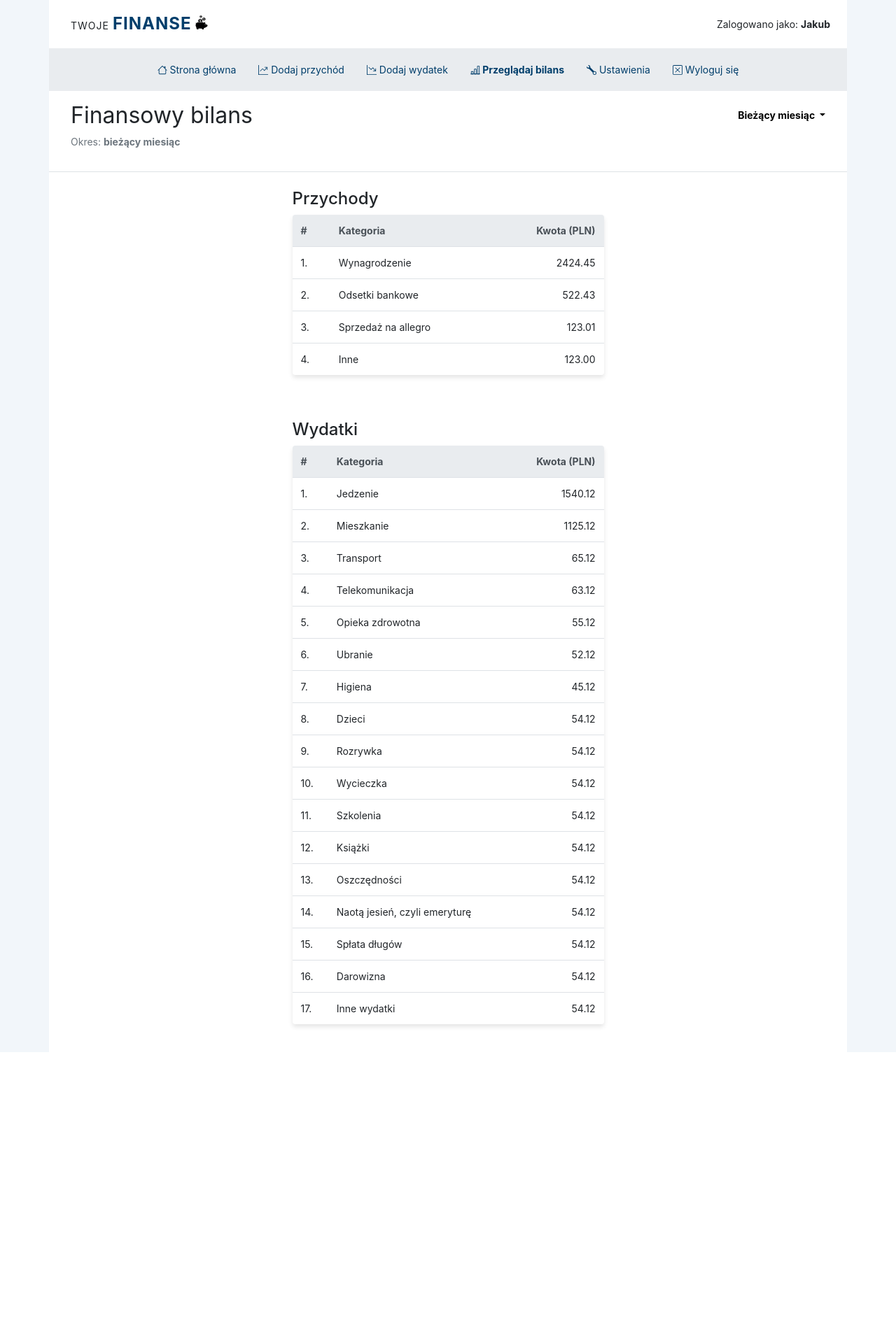
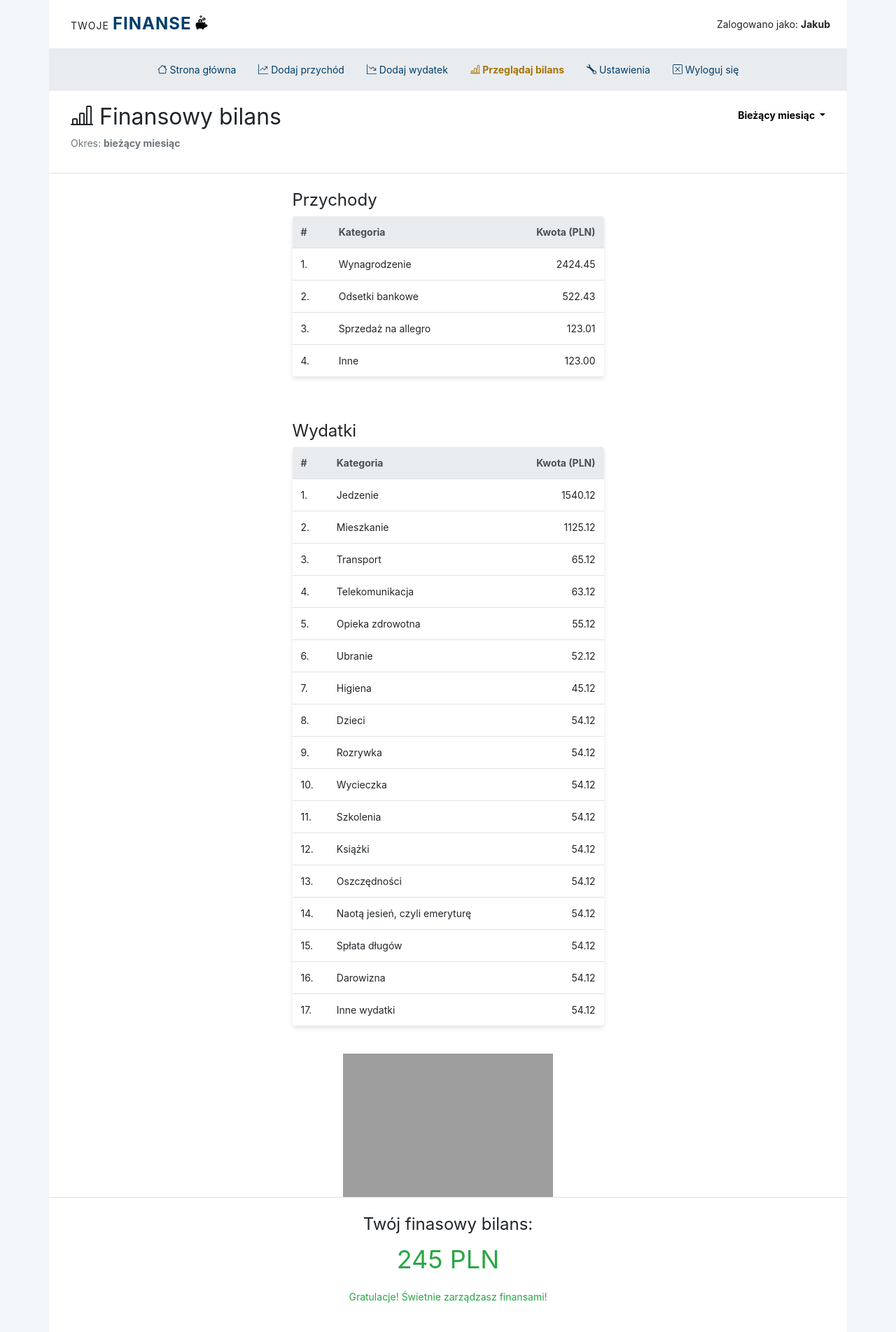
Before and after one commit to justynalezuch/Finance-Book, a PHP site: page /financial-balance.html in a window 1280 px wide. Shown: the whole page at 70% size. Before the commit the page ends 1504 px from the top, so only its background shows below. Run offline with PHP 8.4, Linux system fonts and the light colour scheme; a map, chart or similar area stays blank; some libraries are stand-ins or nearby versions; grey boxes are pictures that could not be loaded.

Commit message:
Add pie chart and summary

```diff
--- a/app.js
+++ b/app.js
@@ -1,20 +1,20 @@
 $(document).ready(function () {
 
-    let currentDate = new Date();
+    // let currentDate = new Date();
+    //
+    // let currentDay = currentDate.getDate();
+    // let currentMonth = currentDate.getMonth()+1;
+    // let currentYear = currentDate.getFullYear();
+    //
+    // if(currentDay<10)
+    //     currentDay='0'+currentDay;
+    //
+    // if(currentMonth<10)
+    //     currentMonth='0'+currentMonth;
+    //
+    // $('input#date').val(`${currentYear}-${currentMonth}-${currentDay}`);
 
-    let currentDay = currentDate.getDate();
-    let currentMonth = currentDate.getMonth()+1;
-    let currentYear = currentDate.getFullYear();
-
-    if(currentDay<10)
-        currentDay='0'+currentDay;
-
-    if(currentMonth<10)
-        currentMonth='0'+currentMonth;
-
-    $('input#date').val(`${currentYear}-${currentMonth}-${currentDay}`);
-
-    // Load google charts
+    // --- Load google charts ---
     google.charts.load('current', {'packages':['corechart']});
     google.charts.setOnLoadCallback(drawChart);
 
@@ -41,10 +41,11 @@ $(document).ready(function () {
         ]);
 
         // Optional; add a title and set the width and height of the chart
-        var options = {'title':'Wydatki', 'width':550, 'height':400};
+        var options = {'title':'', 'width':520, 'height':400};
 
         // Display the chart inside the <div> element with id="piechart"
         var chart = new google.visualization.PieChart(document.getElementById('piechart'));
+
         chart.draw(data, options);
     }
 });
--- a/financial-balance.html
+++ b/financial-balance.html
@@ -13,7 +13,7 @@
 
 </head>
 <body class="balance">
-    <div class="container">
+    <div class="container mb-5">
         <div class="row p-3">
             <div class="col-6">
                 <div class="logo">
@@ -106,15 +106,20 @@
         </div>
         <div class="row p-3 border-bottom">
             <div class="col-md-6">
-                <h1>Finansowy bilans</h1>
-                <p class="text-muted">Okres: <strong>bieżący miesiąc</strong></p>
+                <h1>
+                    <svg width="1em" height="1em" viewBox="0 0 16 16" class="bi bi-bar-chart-line" fill="currentColor" xmlns="http://www.w3.org/2000/svg">
+                        <path fill-rule="evenodd" d="M4 11H2v3h2v-3zm5-4H7v7h2V7zm5-5h-2v12h2V2zm-2-1a1 1 0 0 0-1 1v12a1 1 0 0 0 1 1h2a1 1 0 0 0 1-1V2a1 1 0 0 0-1-1h-2zM6 7a1 1 0 0 1 1-1h2a1 1 0 0 1 1 1v7a1 1 0 0 1-1 1H7a1 1 0 0 1-1-1V7zm-5 4a1 1 0 0 1 1-1h2a1 1 0 0 1 1 1v3a1 1 0 0 1-1 1H2a1 1 0 0 1-1-1v-3z"></path>
+                        <path fill-rule="evenodd" d="M0 14.5a.5.5 0 0 1 .5-.5h15a.5.5 0 0 1 0 1H.5a.5.5 0 0 1-.5-.5z"></path>
+                    </svg>
+                    Finansowy bilans</h1>
+                <p class="text-secondary">Okres: <strong>bieżący miesiąc</strong></p>
             </div>
             <div class="col-md-6 text-right pt-2">
-                <div class="dropdown">
+                    <div class="dropdown">
                     <a class="dropdown-toggle" href="#" role="button" id="dropdownMenuLink" data-toggle="dropdown" aria-haspopup="true" aria-expanded="false">
                         Bieżący miesiąc
                     </a>
-                    <div class="dropdown-menu" aria-labelledby="dropdownMenuLink">
+                    <div class="dropdown-menu  dropdown-menu-right" aria-labelledby="dropdownMenuLink">
                         <a class="dropdown-item" href="#">Poprzedni miesiąc</a>
                         <a class="dropdown-item" href="#">Bieżący rok</a>
                         <a class="dropdown-item" data-toggle="modal" data-target="#nonStandardPeriod">Niestandardowy</a>
@@ -122,6 +127,7 @@
                 </div>
             </div>
         </div>
+
         <div class="row justify-content-center py-4">
             <div class="col-lg-5 col-md-6">
                 <h2>Przychody</h2>
@@ -258,7 +264,18 @@
                     </tr>
                     </tbody>
                 </table>
-
+            </div>
+        </div>
+        <div class="row justify-content-center border-bottom">
+            <div id="piechart"></div>
+        </div>
+        <div class="row justify-content-center py-4">
+            <div class="col-md-6 text-center">
+                <h2>Twój finasowy bilans:</h2>
+                <p class="text-success summary">245&nbsp;PLN</p>
+                <p class="text-success">
+                    Gratulacje! Świetnie zarządzasz finansami!
+                </p>
             </div>
         </div>
     </div>
@@ -295,6 +312,8 @@
     </div>
     <script src="jquery-3.5.1.min.js"></script>
     <script src="bootstrap/bootstrap.bundle.min.js"></script>
+    <script src="https://www.gstatic.com/charts/loader.js"></script>
+    <script src="app.js"></script>
     <script>
     </script>
 </body>
--- a/style.css
+++ b/style.css
@@ -43,6 +43,11 @@ h1 {
 .balance {
   background-color: #f2f6fa;
   font-size: 14px;
+  overflow-x: hidden;
+}
+.balance h1 svg {
+  position: relative;
+  top: 3px;
 }
 .balance .container {
   background: #fff;
@@ -53,15 +58,11 @@ h1 {
 .balance .navbar-expand-lg .navbar-nav .nav-link {
   padding: 0.75rem 1rem;
 }
-.balance a {
-  color: #003E6B;
-}
 .balance a svg {
   position: relative;
-  top: 2px;
+  top: 1px;
 }
 .balance a:not([href]) {
-  color: #003E6B;
   cursor: pointer;
 }
 .balance a.dropdown-toggle {
@@ -70,6 +71,7 @@ h1 {
 }
 .balance h2 {
   font-size: 1.5rem;
+  font-weight: 400;
 }
 .balance .table {
   border-collapse: collapse;
@@ -89,9 +91,13 @@ h1 {
 }
 .balance .navbar-light .navbar-nav .nav-link.active {
   font-weight: 700;
+  color: #a77501;
 }
 .balance .navbar-light .navbar-nav .nav-link:hover {
   color: #C99A2E;
+}
+.balance p.summary {
+  font-size: 36px;
 }
 
 .table th {
```
